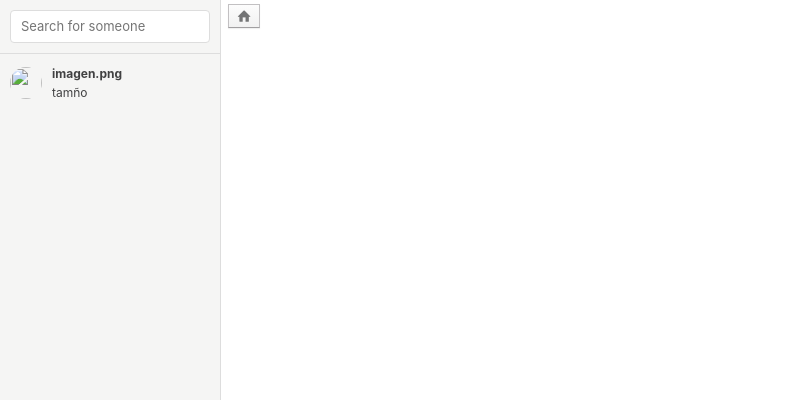
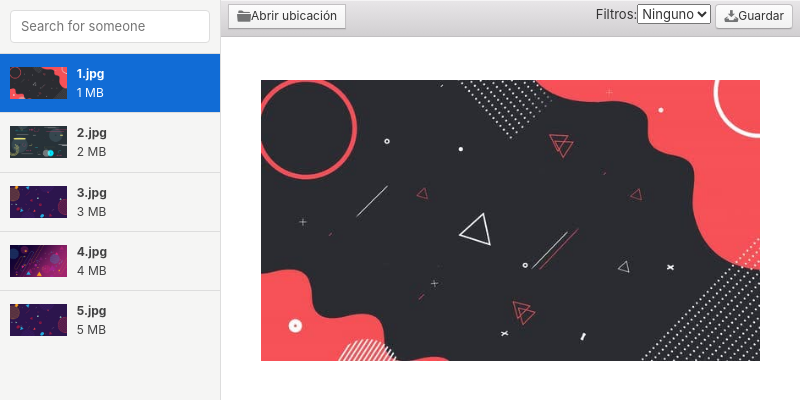
Before and after one commit to biosh0KEd/Practica-Electron, an Electron app: page src/renderer/index.html in a window 800 px wide. Shown: the top 400 px of the page. Drawn offline with Linux system fonts and the light colour scheme.

Commit message:
Creada la funcinalidad de la seleccion de imagenes

```diff
--- a/src/assets/css/main.css
+++ b/src/assets/css/main.css
@@ -1,3 +1,28 @@
-body {
-    background-color: yellow;
+.full-height {
+  height: 100%;
 }
+
+.image-view {
+  display: flex;
+  align-items: center;
+  flex-wrap: wrap;
+  overflow: hidden;
+}
+
+.image-container {
+  width: 100%;
+  text-align: center;
+  padding: 40px;
+  height: 90%;
+}
+
+.image-toolbar {
+  width: 100%;
+  align-self: flex-start;
+  position: absolute;
+}
+
+#image-displayed {
+  max-height: 100%;
+  max-width: 100%;
+}
--- a/src/index.js
+++ b/src/index.js
@@ -22,7 +22,10 @@ app.on('ready', () => {
     title: 'Hola mundo',
     center: true,
     maximizable: false,
-    show: false
+    show: false,
+    webPreferences: {
+      nodeIntegration: true
+    }
   })
 
   // Esperamos a que el contenido este listo para mostrarse y lo mostramos
--- a/src/renderer/frontend.js
+++ b/src/renderer/frontend.js
@@ -1,3 +1,26 @@
 window.addEventListener('load', () => {
+  addImagesEvents()
+})
 
-})
+
+function addImagesEvents() {
+  // Selecciona todos los li con la clase list-group-item
+  const thumbs = document.querySelectorAll('li.list-group-item')
+
+  // Por cada li añadimos un escuchador de eventos para saber cual es presionado
+  for (let i = 0, length1 = thumbs.length; i <length1; i++) {
+
+    // Al ser presionado llamamos a la funcion changeImage y le pasamos el li presionado
+    thumbs[i].addEventListener('click', () => { changeImage(thumbs[i])})
+  }
+}
+
+function changeImage(node) {
+  // Seleccionamos el li que tiene la clase selected y removemos esta clase
+  document.querySelector('li.selected').classList.remove('selected')
+
+  // Agregamos la clase selected al li que recivimos por parametro que sera el que esta presionado acualmente
+  node.classList.add('selected');
+
+  document.getElementById('image-displayed').src = node.querySelector('img').src
+}
--- a/src/renderer/index.html
+++ b/src/renderer/index.html
@@ -6,6 +6,7 @@
   <meta http-equiv="X-UA-Compatible" content="ie=edge">
   <title>Hola mundo</title>
   <link rel="stylesheet" href="../assets/css/photon.min.css">
+  <link rel="stylesheet" href="../assets/css/main.css">
   <script type="text/javascript" src="frontend.js"></script>
 </head>
 <body>
@@ -17,21 +18,66 @@
             <li class="list-group-header">
               <input class="form-control" type="text" placeholder="Search for someone">
             </li>
+            <li class="list-group-item selected">
+              <img class="media-object pull-left" src="../assets/img/1.jpg" height="32">
+              <div class="media-body">
+                <strong>1.jpg</strong>
+                <p>1 MB</p>
+              </div>
+            </li>
             <li class="list-group-item">
-              <img class="img-circle media-object pull-left" src="/assets/img/avatar.jpg" width="32" height="32">
+              <img class="media-object pull-left" src="../assets/img/2.jpg" height="32">
               <div class="media-body">
-                <strong>imagen.png</strong>
-                <p>tamño</p>
+                <strong>2.jpg</strong>
+                <p>2 MB</p>
+              </div>
+            </li>
+            <li class="list-group-item">
+              <img class="media-object pull-left" src="../assets/img/3.jpg" height="32">
+              <div class="media-body">
+                <strong>3.jpg</strong>
+                <p>3 MB</p>
+              </div>
+            </li>
+            <li class="list-group-item">
+              <img class="media-object pull-left" src="../assets/img/4.jpg" height="32">
+              <div class="media-body">
+                <strong>4.jpg</strong>
+                <p>4 MB</p>
+              </div>
+            </li>
+            <li class="list-group-item">
+              <img class="media-object pull-left" src="../assets/img/5.jpg" height="32">
+              <div class="media-body">
+                <strong>5.jpg</strong>
+                <p>5 MB</p>
               </div>
             </li>
           </ul>
         </div>
         <div class="pane">
-          <div class="toolbar-actions">
-            <div class="btn-group">
-              <button class="btn btn-default">
-                <span class="icon icon-home"></span>
-              </button>
+          <div class="image-view full-height">
+            <header class="toolbar toolbar-header image-toolbar">
+              <div class="toolbar-actions">
+                <div class="btn-group">
+                  <button class="btn btn-default">
+                    <span class="icon icon-folder ico-text"> </span>
+                    Abrir ubicación
+                  </button>
+                </div>
+                <button class="btn btn-default pull-right">
+                  <span class="icon icon-download ico-text"> </span>
+                  Guardar
+                </button>
+                <select id="filters" class="pull-right">
+                  <option value="none">Ninguno</option>
+                  <option value="sepia">Sepia</option>
+                </select>
+                <label class="pull-right filter-label">Filtros: </label>
+              </div>
+            </header>
+            <div class="image-container">
+              <img id="image-displayed" src="../assets/img/1.jpg" alt="imagen">
             </div>
           </div>
         </div>
```
Also changed, not shown: src/assets/img/1.jpg (added), src/assets/img/2.jpg (added), src/assets/img/3.jpg (added), src/assets/img/4.jpg (added), src/assets/img/5.jpg (added).
